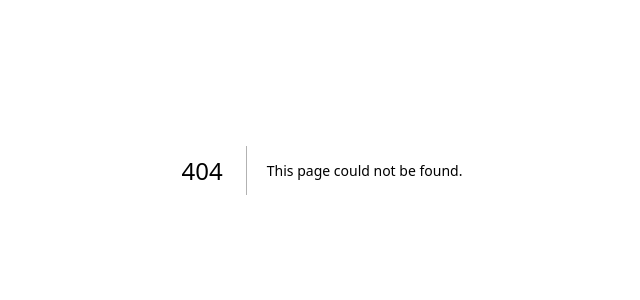
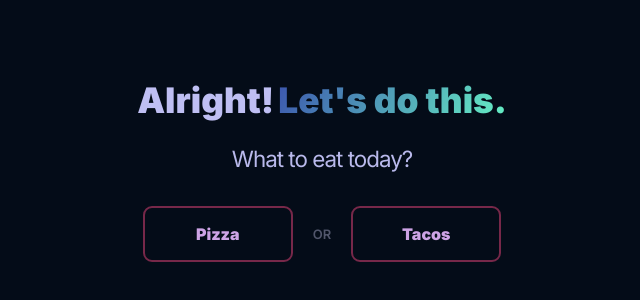
Before and after one commit to Varadarajan-M/decidify, a Next.js app in the folder decidify-app/: page /poll/1 in a window 1280 px wide. Before the commit this address had no page. Shown: the part 230-530 px from the top of the page, without its empty margins (318-958 px from the left). Built offline with nearby package versions, Linux system fonts and the light colour scheme.

Commit message:
Completed Poll Feature (#7)

```diff
--- /dev/null
+++ b/decidify-app/src/app/poll/[slug]/PollContainer.tsx
@@ -0,0 +1,152 @@
+'use client';
+
+import { useCallback, useEffect, useMemo, useState } from 'react';
+
+//utils
+const transformOptions = (options: string[]) =>
+	options.map((op, idx) => ({ value: op, isVisited: false, index: idx }));
+
+type PollContainerProps = {
+	pollDetails: {
+		Poll_Question: string;
+		Poll_Options: string[];
+	};
+};
+
+const PollContainer = ({ pollDetails }: PollContainerProps) => {
+	const [isPollOver, setIsPollOver] = useState<boolean>(false);
+	return (
+		<div className='poll-container'>
+			<h2 className='poll-header'>
+				{isPollOver ? 'Wow!' : 'Alright!'}
+				{isPollOver ? (
+					<span>Amazing Choice.</span>
+				) : (
+					<span>Let&apos;s do this.</span>
+				)}
+			</h2>
+			<h3 className='poll-question'>{pollDetails.Poll_Question}</h3>
+
+			<Poll
+				isPollOver={isPollOver}
+				setIsPollOver={setIsPollOver}
+				options={pollDetails.Poll_Options}
+			/>
+		</div>
+	);
+};
+
+type PollProps = {
+	options: string[];
+	isPollOver: boolean;
+	setIsPollOver: React.Dispatch<React.SetStateAction<boolean>>;
+};
+
+type TransformedOption = {
+	value: string;
+	isVisited: boolean;
+	index: number;
+};
+
+function Poll({ options: optionsProps, isPollOver, setIsPollOver }: PollProps) {
+	const [options, setOptions] = useState<TransformedOption[]>(
+		transformOptions(optionsProps),
+	);
+	const optionsRemainingToShow = useMemo<TransformedOption[]>(
+		() => options.filter((op) => !op.isVisited),
+		[options],
+	);
+	const [optionsToShow, setOptionsToShow] = useState<TransformedOption[]>([
+		options[0],
+		options[options.length - 1],
+	]);
+	const [clickedIdx, setClickedIdx] = useState<number>(-1);
+
+	const markAsVisited = useCallback((index: number) => {
+		setOptions((op) =>
+			op.map((option, idx) =>
+				idx === index ? { ...option, isVisited: true } : option,
+			),
+		);
+	}, []);
+
+	const getRandomOption = useCallback(
+		() =>
+			optionsRemainingToShow[
+				Math.floor(Math.random() * optionsRemainingToShow.length)
+			],
+		[optionsRemainingToShow],
+	);
+
+	const optionClickHandler = (
+		option: TransformedOption,
+		clickedIndex: number,
+	) => {
+		const visitedIndex = Number(!clickedIndex);
+		setClickedIdx(clickedIndex);
+		markAsVisited(option.index);
+		markAsVisited(optionsToShow[visitedIndex].index);
+	};
+
+	useEffect(() => {
+		if (clickedIdx !== -1) {
+			const randomOption = getRandomOption();
+
+			if (randomOption) {
+				setOptionsToShow((prev) => {
+					let tmp = [...prev];
+					tmp[Number(!clickedIdx)] = randomOption;
+					return tmp;
+				});
+			} else {
+				setIsPollOver(true);
+				setOptionsToShow((prev) => [prev[clickedIdx]]);
+			}
+		}
+	}, [optionsRemainingToShow, clickedIdx, getRandomOption, setIsPollOver]);
+
+	return (
+		<div className='poll-options-container'>
+			{!isPollOver ? (
+				<>
+					<PollCard
+						onClick={() => optionClickHandler(optionsToShow[0], 0)}
+						option={optionsToShow[0].value}
+					/>
+					<span className='or-text'>or</span>
+					<PollCard
+						onClick={() => optionClickHandler(optionsToShow[1], 1)}
+						option={optionsToShow[1].value}
+					/>
+				</>
+			) : (
+				<PollCard
+					className='w-100'
+					option={optionsToShow[0].value + ' It is!'}
+				/>
+			)}
+		</div>
+	);
+}
+
+function PollCard({
+	option,
+	onClick,
+	className,
+}: {
+	option: string;
+	onClick?: (...args: any) => void;
+	className?: string;
+}) {
+	return (
+		<div
+			tabIndex={-1}
+			onClick={onClick}
+			className={`poll-card ${className ?? ''}`}
+		>
+			<p>{option}</p>
+		</div>
+	);
+}
+
+export default PollContainer;
--- /dev/null
+++ b/decidify-app/src/app/poll/[slug]/page.tsx
@@ -0,0 +1,38 @@
+import '@/styles/pages/poll.scss';
+import { Suspense } from 'react';
+import PollContainer from './PollContainer';
+type PageProps = {
+	params: {
+		slug: string;
+	};
+};
+
+const fakeApi = async () => {
+	return new Promise<any>((resolve) =>
+		resolve({
+			Poll_Question: 'What to eat today?',
+			Poll_Options: [
+				'Pizza',
+				'Burger',
+				'Nachos',
+				'Sizzlers',
+				'Briyani',
+				'Tacos',
+			],
+		}),
+	);
+};
+
+const PollPage = async ({ params }: PageProps) => {
+	const { slug } = params;
+	const pollDetails = await fakeApi();
+	return (
+		<section className='container'>
+			<Suspense fallback={<h1>Page loading..</h1>}>
+				<PollContainer pollDetails={pollDetails} />
+			</Suspense>
+		</section>
+	);
+};
+
+export default PollPage;
--- a/decidify-app/src/styles/_variables.scss
+++ b/decidify-app/src/styles/_variables.scss
@@ -6,7 +6,8 @@ $small-screen-size: 576px;
 // $bg-dark-blue: rgb(15 23 42/1);
 $bg-dark-blue: #040c18;
 $gradient-header: linear-gradient(120deg, #678bfa 1.84%, #f49867 102.67%);
+$gradient-header-dark: linear-gradient(120deg, #3d58ae 1.84%, #67f4c4 102.67%);
 $text-color: rgb(173, 192, 220);
-
+$light-text-color: rgb(191 191 243);
 $button-bg-gradient: linear-gradient(45deg, #3b54a9, #500640);
 $button-text-gradient: rgb(202 202 237);
--- /dev/null
+++ b/decidify-app/src/styles/pages/poll.scss
@@ -0,0 +1,108 @@
+@import '../variables';
+@import '../mixins';
+
+.container {
+	height: 100vh;
+	width: 100%;
+	display: flex;
+	flex-direction: column;
+	align-items: center;
+
+	.poll-container {
+		margin: auto;
+		max-width: min(700px, 75vw);
+		display: flex;
+		flex-direction: column;
+		gap: 1.5rem;
+		text-align: center;
+
+		.poll-header {
+			color: $light-text-color;
+			transition: all 0.2s ease-in;
+
+			font-weight: 900;
+			font-size: 2.2rem;
+			// letter-spacing: -0.5px;
+
+			span {
+				@include gradient-text($gradient-header-dark);
+				margin-left: 4px;
+			}
+		}
+		.poll-question {
+			color: rgb(191 191 243 / 97%);
+			font-weight: 400;
+			font-size: 1.4rem;
+			letter-spacing: -1px;
+		}
+
+		.poll-options-container {
+			width: 100%;
+			display: flex;
+			gap: 20px;
+			justify-content: center;
+			align-items: center;
+
+			margin-top: 10px;
+
+			.poll-card {
+				padding: 1rem 0;
+				border: 2px solid #772849;
+				border-radius: 9px;
+				// color: #cacaed;
+				color: rgb(230 182 255 / 89%);
+
+				font-weight: 900;
+				width: 150px;
+				transition: all 0.2s ease-in;
+				cursor: pointer;
+				&:not(.w-100):hover {
+					border: 2px solid #143b7c;
+					color: rgb(192, 41, 104);
+					transform: scale(1.1);
+				}
+				&.w-100 {
+					width: 100%;
+					// border: 5px solid rgb(50 133 120);
+					border: 2px solid #f800d9;
+
+					display: grid;
+					place-items: center;
+					height: 70px;
+					transition-timing-function: ease-in-out;
+
+					&:hover {
+						color: #e20c95;
+						border: 2px solid #a42b95;
+					}
+				}
+			}
+			.or-text {
+				text-transform: uppercase;
+				font-weight: 600;
+				font-size: 13px;
+				color: #cacaeda6;
+				opacity: 0.6;
+			}
+		}
+	}
+}
+@media screen and (max-width: $small-screen-size) {
+	.container {
+		.poll-container {
+			max-width: 85vw;
+			.poll-header {
+				font-size: 1.6rem;
+			}
+			.poll-question {
+				font-size: 1.2rem;
+			}
+		}
+	}
+}
+
+@media screen and (max-width: 300px) {
+	.poll-options-container {
+		flex-direction: column;
+	}
+}
```
